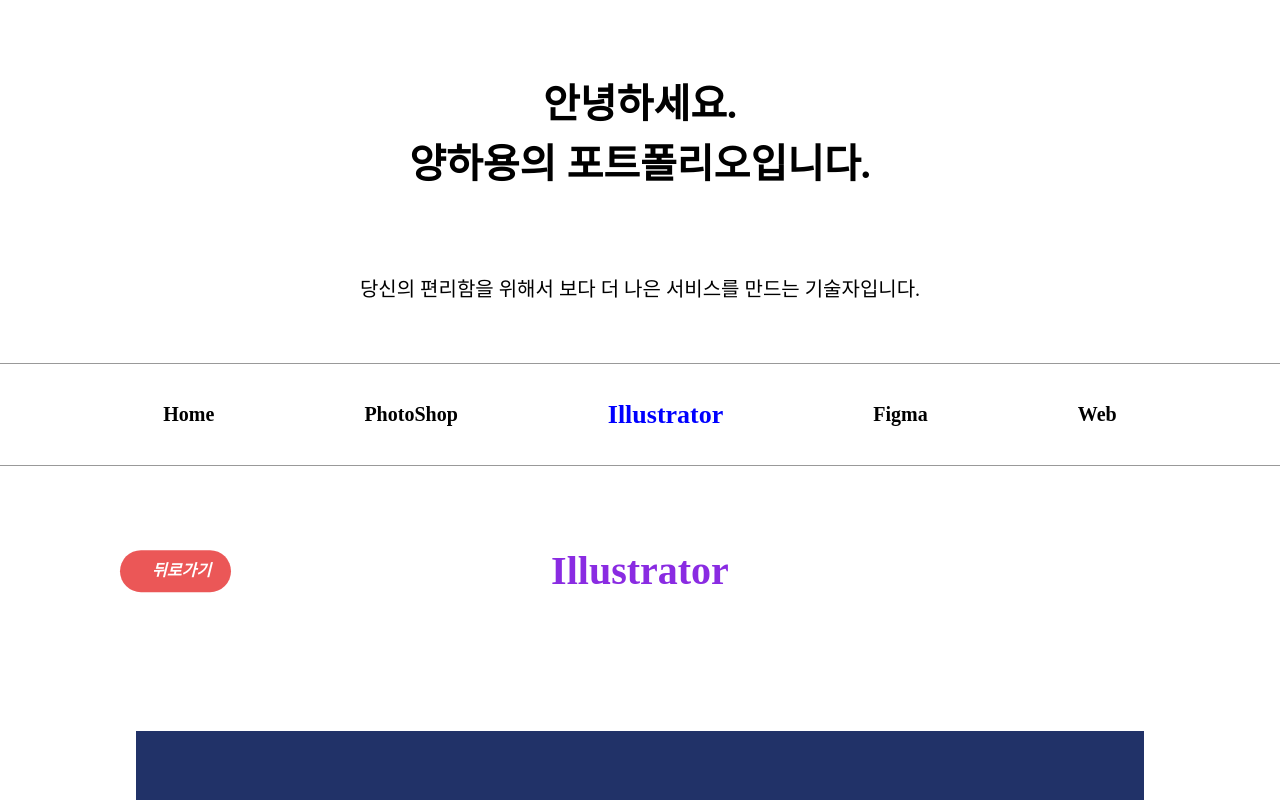
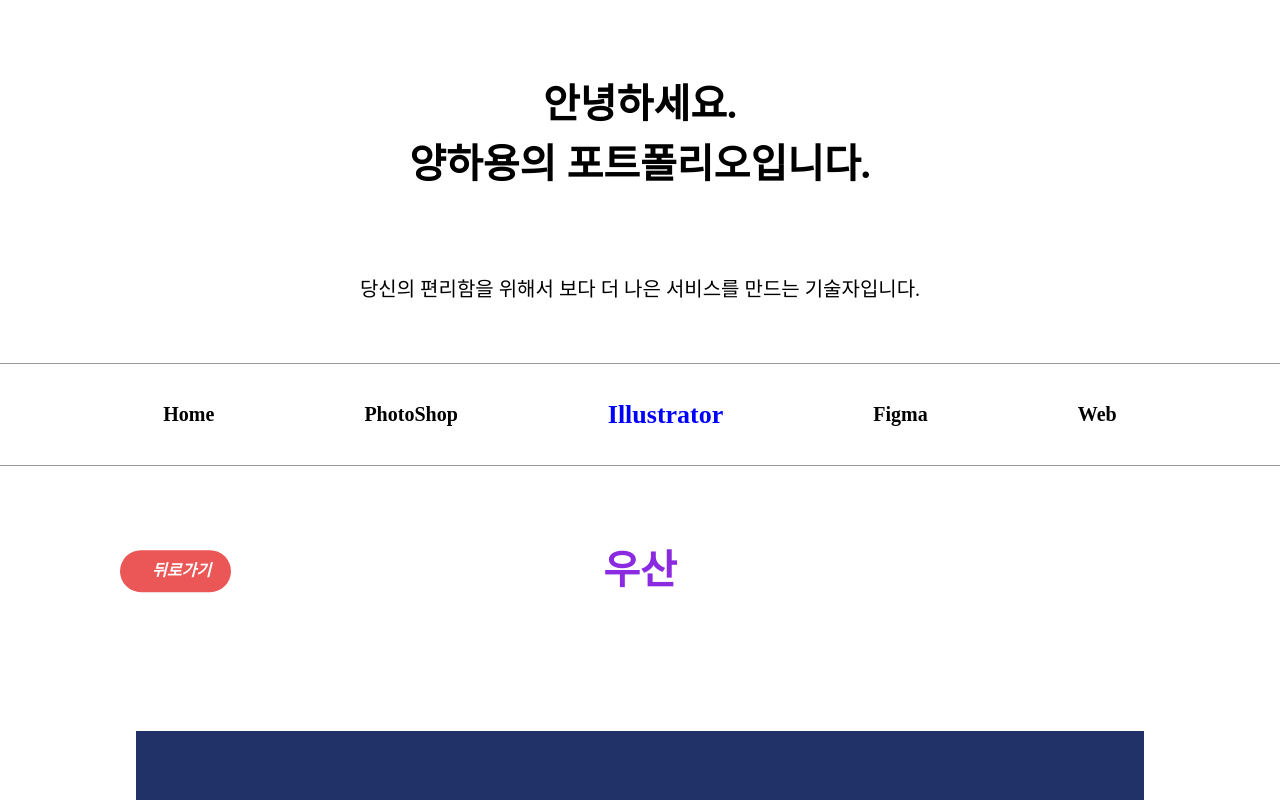
Before and after one commit to yanghayong/portfolio_02, a plain HTML site: page pages/san.html in a window 1280 px wide. Shown: the top 800 px of the page. Drawn offline with Linux system fonts and the light colour scheme; some icons are missing.

Commit message:
portfolio

```diff
--- a/pages/san.html
+++ b/pages/san.html
@@ -32,7 +32,7 @@
         </ul>
       </div>
       <div class="top">
-        <h1>Illustrator</h1>
+        <h1>우산</h1>
         <a class="go_back" href="javascript:history.back();">
           <i class="xi-arrow-left"><span>뒤로가기</span></i>
         </a>
```
Also changed, not shown: pages/coffee.html (+1 -1 lines), pages/icecream.html (+1 -1 lines), pages/ryan.html (+1 -1 lines).
